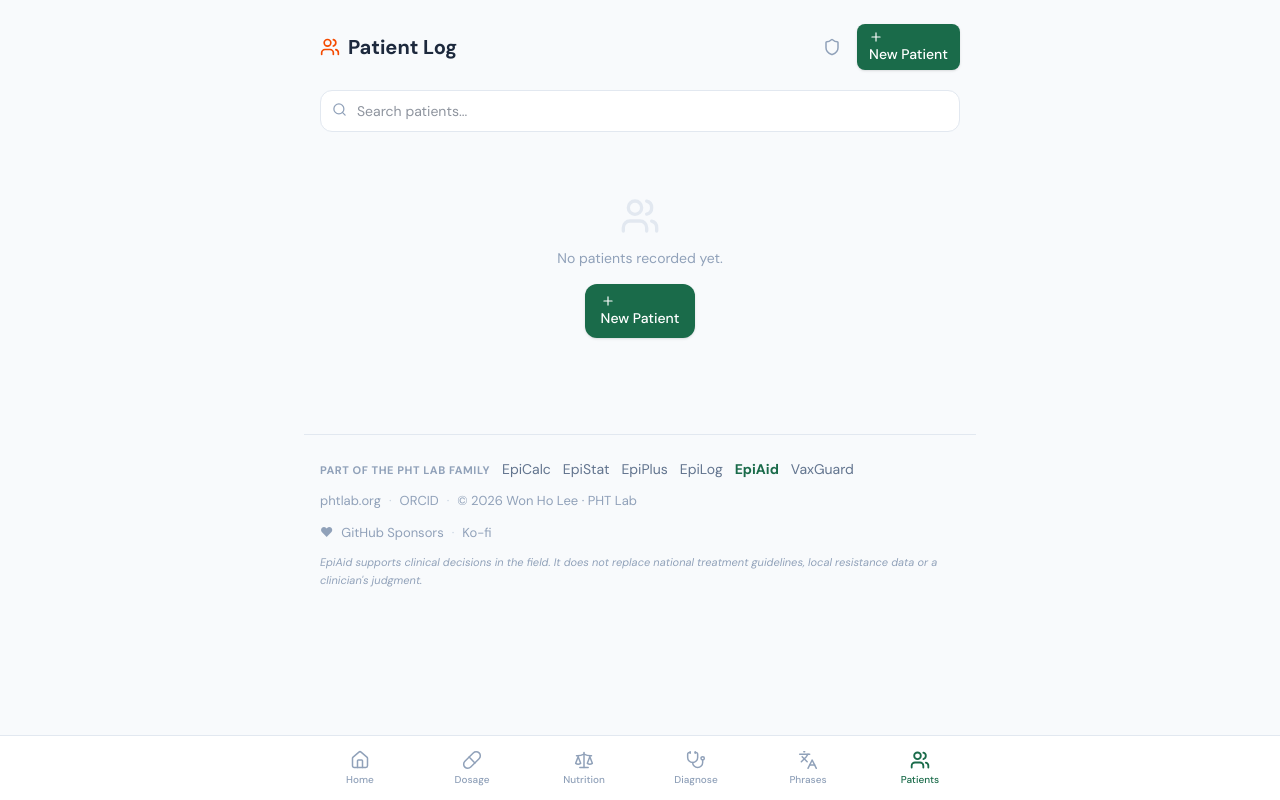
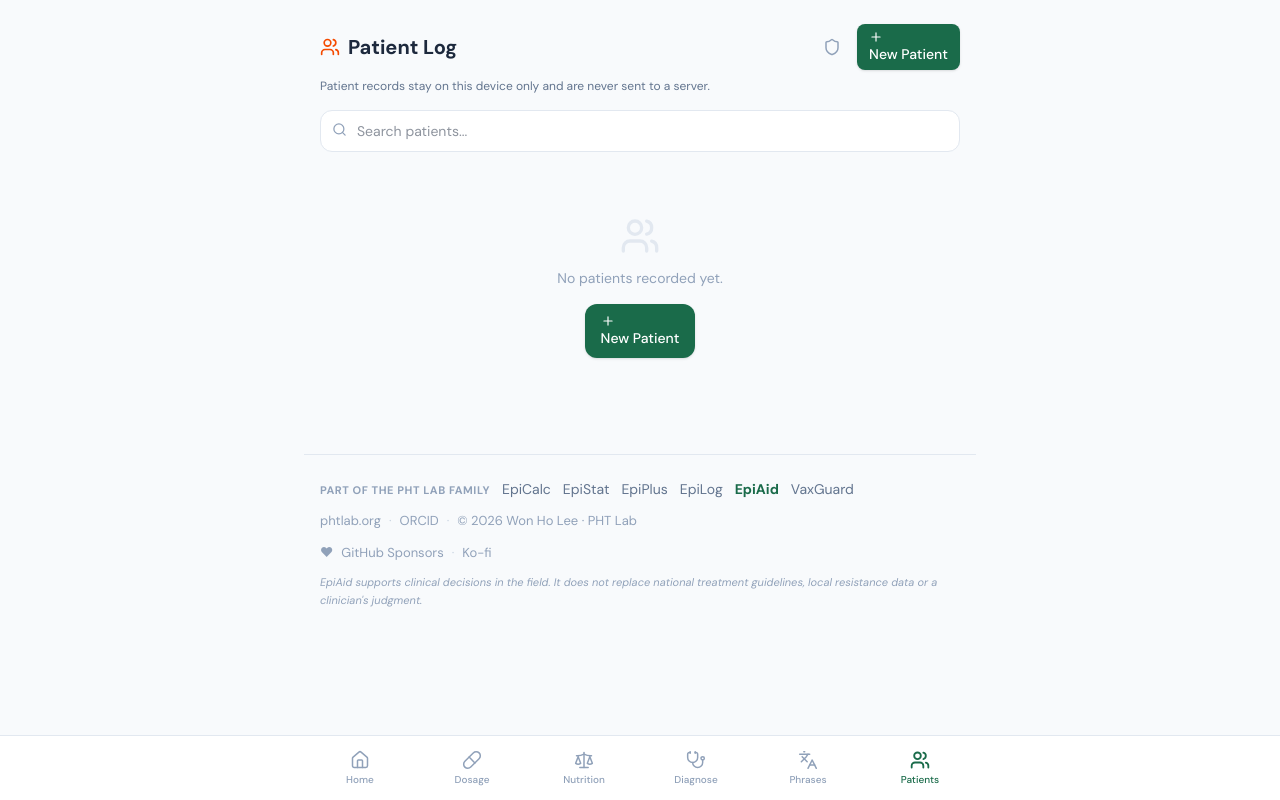
Before and after one commit to whlee5503-dot/EpiAid, a React (Vite) app: page /patients in a window 1280 px wide. Built offline with nearby package versions, Linux system fonts and the light colour scheme.

Commit message:
feat(patient-log): show a notice that records stay on this device and are never sent to a server (en/ko/fr/sw)

```diff
--- a/src/i18n/locales/en.json
+++ b/src/i18n/locales/en.json
@@ -256,6 +256,7 @@
     }
   },
   "patients": {
+    "localOnly": "Patient records stay on this device only and are never sent to a server.",
     "title": "Patient Log",
     "newPatient": "New Patient",
     "search": "Search patients...",
--- a/src/i18n/locales/fr.json
+++ b/src/i18n/locales/fr.json
@@ -256,6 +256,7 @@
     }
   },
   "patients": {
+    "localOnly": "Les dossiers des patients restent uniquement sur cet appareil et ne sont jamais envoyés à un serveur.",
     "title": "Journal des patients",
     "newPatient": "Nouveau patient",
     "search": "Rechercher des patients...",
--- a/src/i18n/locales/ko.json
+++ b/src/i18n/locales/ko.json
@@ -256,6 +256,7 @@
     }
   },
   "patients": {
+    "localOnly": "환자 기록은 이 기기에만 저장되며 서버로 전송되지 않습니다.",
     "title": "환자 기록",
     "newPatient": "새 환자",
     "search": "환자 검색...",
--- a/src/i18n/locales/sw.json
+++ b/src/i18n/locales/sw.json
@@ -256,6 +256,7 @@
     }
   },
   "patients": {
+    "localOnly": "Rekodi za wagonjwa zinabaki kwenye kifaa hiki pekee na hazitumwi kamwe kwa seva.",
     "title": "Kumbukumbu za Wagonjwa",
     "newPatient": "Mgonjwa Mpya",
     "search": "Tafuta wagonjwa...",
--- a/src/pages/PatientLog.tsx
+++ b/src/pages/PatientLog.tsx
@@ -126,6 +126,7 @@ export default function PatientLog() {
           </Button>
           <h1 className="text-xl font-bold text-slate-800 dark:text-slate-100">{t('patients.newPatient')}</h1>
         </header>
+        <p className="text-xs text-slate-500 dark:text-slate-400 -mt-3 mb-4">{t('patients.localOnly')}</p>
 
         <Card className="p-4 mb-4">
           <div className="space-y-4">
@@ -247,6 +248,7 @@ export default function PatientLog() {
           </Button>
         </div>
       </header>
+      <p className="text-xs text-slate-500 dark:text-slate-400 -mt-3 mb-4">{t('patients.localOnly')}</p>
       {showEncryptionModal && <EncryptionSetupModal onClose={() => setShowEncryptionModal(false)} />}
 
       <div className="relative mb-4">
```
